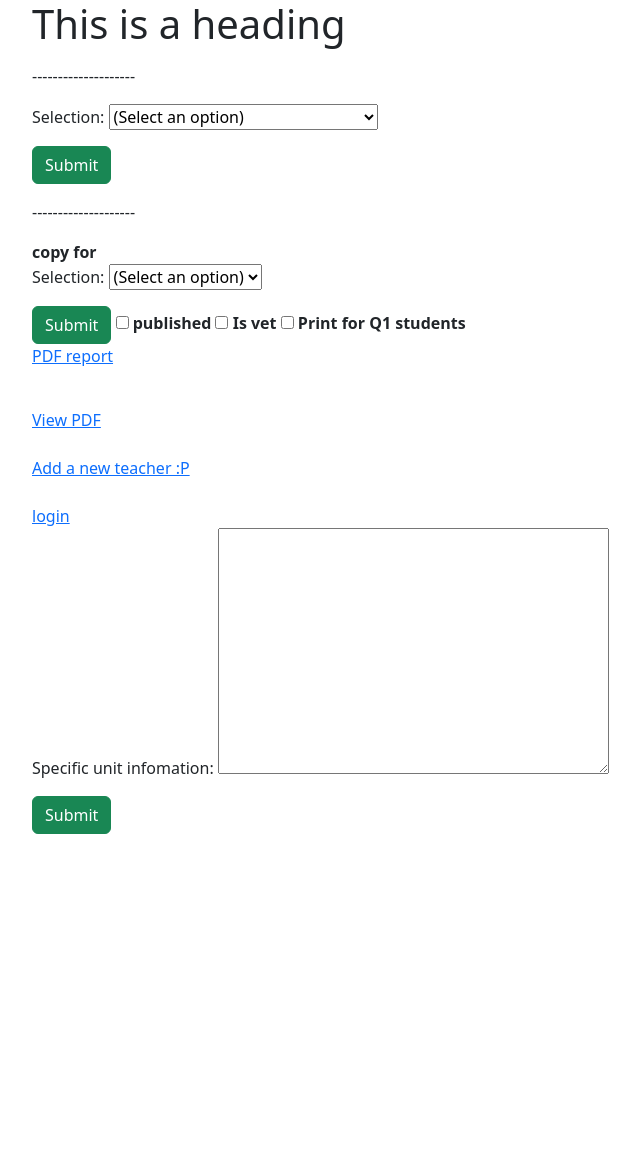
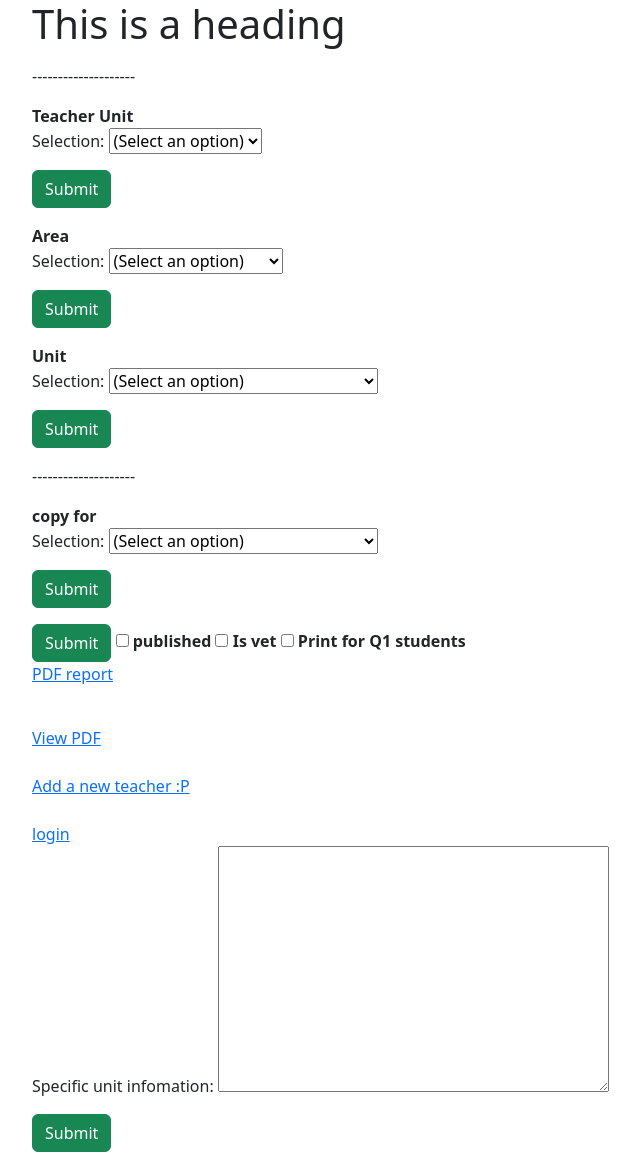
Before and after one commit to goodquestion-op/DJPJ, a Django app: page / in a window 1280 px wide. Shown: the whole page, without its empty margins (50-690 px from the left). Before the commit the page ends 834 px from the top, so only its background shows below. Run offline with Django 3.2, Linux system fonts and the light colour scheme; data comes from the database, SQL or seed files in the repository.

Commit message:
about to be done and looing at multible drop down select

```diff
--- a/DJPJ/MyApp1/forms.py
+++ b/DJPJ/MyApp1/forms.py
@@ -1,6 +1,6 @@
 from dataclasses import field
 from django import forms
-from .models import teacher, Units
+from .models import teacher, Units,Areas
 
 class CommentForm(forms.Form):
     specific_unit_infomation = forms.CharField(widget=forms.Textarea)
@@ -30,7 +30,11 @@ class UnitForm(forms.Form):
         queryset = Units.objects.all(),
         empty_label="(Select an option)"
     )
-
+class AreaForm(forms.Form):
+    selection = forms.ModelChoiceField(
+        queryset = Areas.objects.all(),
+        empty_label="(Select an option)"
+    )
 
 
 
--- a/DJPJ/MyApp1/templates/MyApp1/index.html
+++ b/DJPJ/MyApp1/templates/MyApp1/index.html
@@ -16,27 +16,40 @@
         <p></p>
         <p>--------------------</p>
         <p></p>
+        <strong>Teacher</strong>       <strong>Unit</strong>
+        <form method="post">
+            {% csrf_token %}
+            {{ form.as_p }}
+            <button type="submit" class="btn btn-success">Submit</button>
+        </form>
+        <strong>Area</strong>
 
         <form method="post">
+            {% csrf_token %}
+            {{ Areas.as_p }}
+            <button type="submit" class="btn btn-success">Submit</button>
+        </form>
+        <strong>Unit</strong>
+        <form method="POST">
             {% csrf_token %}
             {{ Units.as_p }}
             <button type="submit" class="btn btn-success">Submit</button>
         </form>
-
-
 
         <p></p>
         <p>--------------------</p>
         <p></p>
         <strong>copy for</strong>  <form method="POST">
             {% csrf_token %}
-            {{ form.as_p }}
+            {{ Units.as_p }}
+            <button type="submit" class="btn btn-success">Submit</button>
         </form>
 
         <button type="submit" class="btn btn-success">Submit</button>
         <input type='checkbox'>{{ member }} <strong>published</strong>
         <input type='checkbox'>{{ member }} <strong>Is vet</strong>
         <input type='checkbox'>{{ member }} <strong>Print for Q1 students</strong>
+
         <p><a href="{% url 'report'%}">PDF report</a></p>
 
         <br>
--- a/DJPJ/MyApp1/views.py
+++ b/DJPJ/MyApp1/views.py
@@ -3,7 +3,7 @@ from urllib.request import Request
 from wsgiref.util import request_uri
 from django.shortcuts import render, redirect
 from .models import teacher
-from .forms import InputForm,Mydropdownform,CommentForm,UnitForm
+from .forms import InputForm,Mydropdownform,CommentForm,UnitForm,AreaForm
 from django.http import HttpResponse
 from datetime import datetime
 from django.shortcuts import render, redirect
@@ -15,16 +15,26 @@ from django.contrib.staticfiles.storage import staticfiles_storage
 from io import BytesIO
 from django.contrib.auth.forms import UserCreationForm, AuthenticationForm
 from django.contrib.auth import login
+from django.http import HttpResponseRedirect
 
 
 
 
 def index(request):
-  teach = teacher.objects.all()
-  form = Mydropdownform()
-  info_extra = CommentForm
-  Units = UnitForm()
-  return render(request, "MyApp1/index.html",{'content': teach,'form': form,'info_extra':info_extra,'Units':Units})
+
+ # form = Mydropdownform()
+  if request.method == "POST":
+    form = Mydropdownform(request.POST)
+    if form.is_valid():
+        return HttpResponseRedirect('home')
+  else:
+     form = Mydropdownform()
+     teach = teacher.objects.all()
+     info_extra = CommentForm
+     Units = UnitForm()
+     Areas = AreaForm()
+  return render(request, "MyApp1/index.html",{'form': form,'content': teach,'info_extra':info_extra,'Units':Units,'Areas':Areas})
+
 
 def PDF_VIEW(request):
     teach = teacher.objects.all()
```
